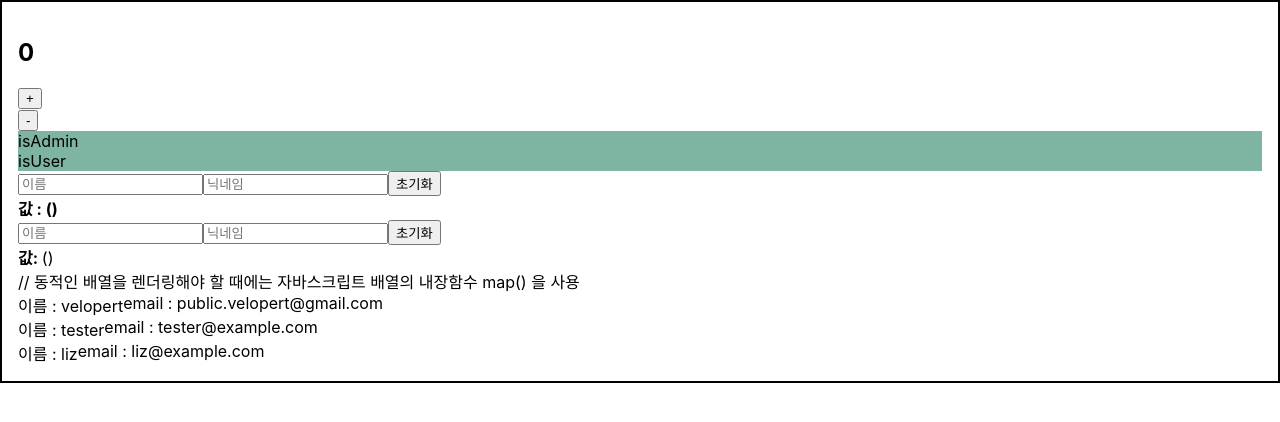
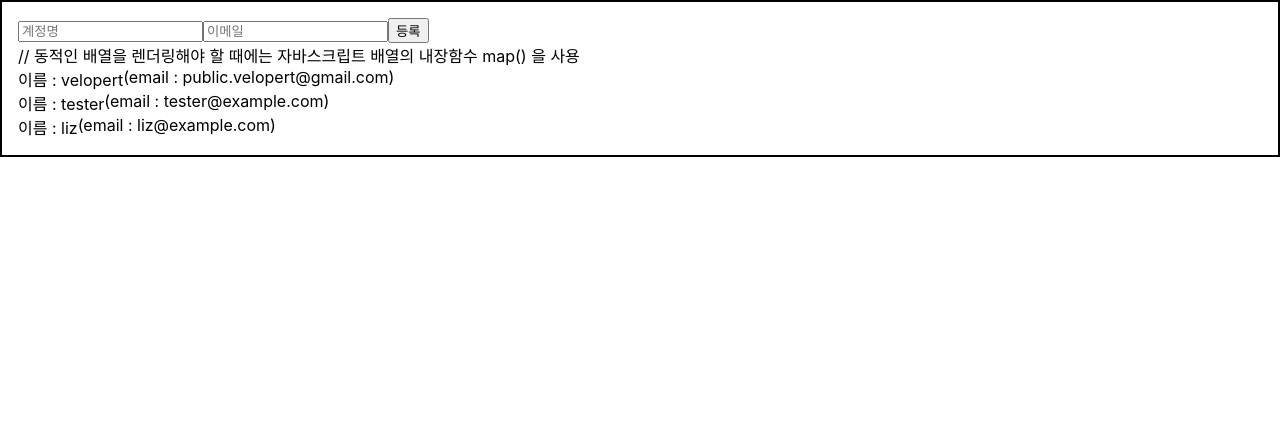
Before and after one commit to worldeddt/neotodo-front, a React (Create React App) app in the folder neotodo-front/: page / in a window 1280 px wide. Shown: the top 422 px of the page. Built offline with nearby package versions, Linux system fonts and the light colour scheme.

Commit message:
배열 항목에 추가

```diff
--- a/neotodo-front/src/App.js
+++ b/neotodo-front/src/App.js
@@ -5,17 +5,92 @@ import Hitting from "./common/Hitting";
 import Input from "./common/Input";
 import UseRef from "./common/UseRef";
 import DynamicArray from "./common/DynamicArray";
+import DynamicArrayVersion2 from "./common/DynamicArrayVersion2";
+import {useEffect, useRef, useState} from "react";
+import CreateUser from "./common/CreateUser";
 
 function App() {
+    const [inputs, setInputs] = useState({
+        username: '',
+        email: ''
+    });
+
+    const enter = e => {
+        if (e.keyCode === 13) {
+            onCreate();
+        }
+    }
+
+    useEffect((enter) => {
+
+    }, []);
+
+    const { username, email } = inputs;
+
+    const [users, setUsers] = useState([
+        {
+            id: 1,
+            username: 'velopert',
+            email: 'public.velopert@gmail.com'
+        },
+        {
+            id: 2,
+            username: 'tester',
+            email: 'tester@example.com'
+        },
+        {
+            id: 3,
+            username: 'liz',
+            email: 'liz@example.com'
+        }
+    ]);
+
+    const onChange = e => {
+        const { name, value } = e.target;
+        setInputs({
+            ...inputs,
+            [name]: value
+        });
+    };
+
+    const nextId = useRef(4);
+
+    const onCreate = () => {
+
+        const user = {
+            id: nextId,
+            username,
+            email
+        }
+
+        setUsers([...users, user]);
+
+        setInputs({
+            username : "",
+            email : ""
+        });
+
+        nextId.current += 1;
+    }
+
+
   return (
       <Wrapper>
-          <Hitting/>
-          <Todo isAdmin="Y"/>
-          <Todo isAdmin="N"/>
-          <Input/>
-          <UseRef/>
+          {/*<Hitting/>*/}
+          {/*<Todo isAdmin="Y"/>*/}
+          {/*<Todo isAdmin="N"/>*/}
+          {/*<Input/>*/}
+          {/*<UseRef/>*/}
 
-          <DynamicArray/>
+          {/*<DynamicArray/>*/}
+          <CreateUser
+              username={username}
+              email={email}
+              onChange={onChange}
+              onCreate={onCreate}
+              onkeyup = {enter}
+          />
+          <DynamicArrayVersion2 users = {users}/>
       </Wrapper>
   );
 }
--- /dev/null
+++ b/neotodo-front/src/common/CreateUser.js
@@ -0,0 +1,30 @@
+import React from "react";
+
+
+function CreateUser({
+    username,
+    email,
+    onChange,
+    onCreate,
+                        onkeyup
+}) {
+
+    return <div>
+        <input
+            name="username"
+            placeholder="계정명"
+            onChange={onChange}
+            value={username}
+        />
+        <input
+            name="email"
+            placeholder="이메일"
+            onChange={onChange}
+            value={email}
+            onKeyUp={onkeyup}
+        />
+        <button onClick={onCreate}>등록</button>
+    </div>
+}
+
+export default CreateUser;
--- /dev/null
+++ b/neotodo-front/src/common/DynamicArrayVersion2.js
@@ -0,0 +1,26 @@
+import React from "react";
+
+
+
+function DynamicVersion2({user}) {
+    const style = {display: "flex"};
+
+    console.log(user);
+
+    return <div style={style}>
+        <div >이름 : {user.username}</div> <div>(email : {user.email})</div>
+    </div>
+}
+
+function DynamicArrayVersion2({users}) {
+
+    return (
+        <div> // 동적인 배열을 렌더링해야 할 때에는 자바스크립트 배열의 내장함수 map() 을 사용
+            {users.map(user => <DynamicVersion2 user={user} key={user.id}/>)
+            }
+        </div>
+    );
+}
+
+
+export default DynamicArrayVersion2;
```
